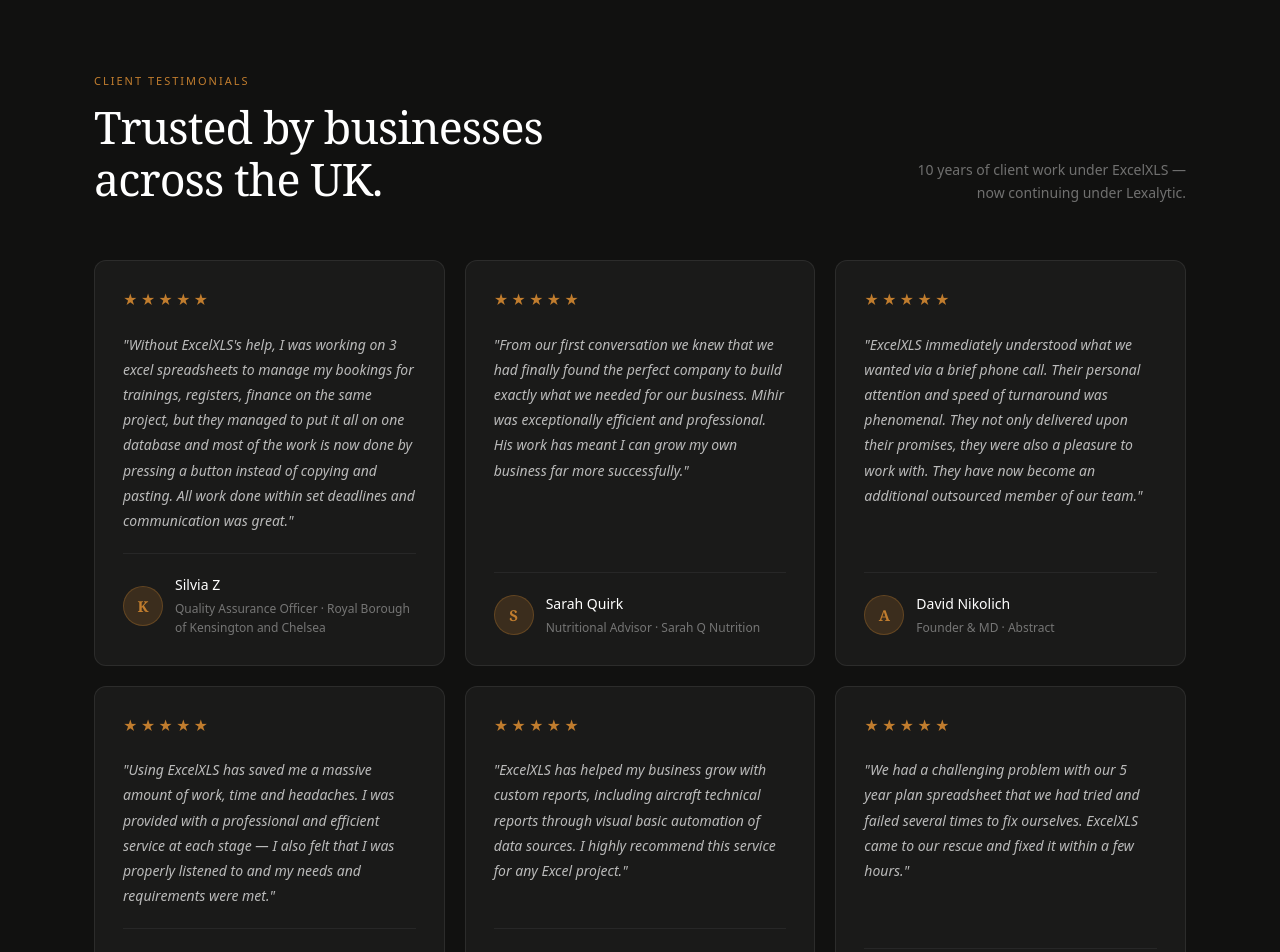
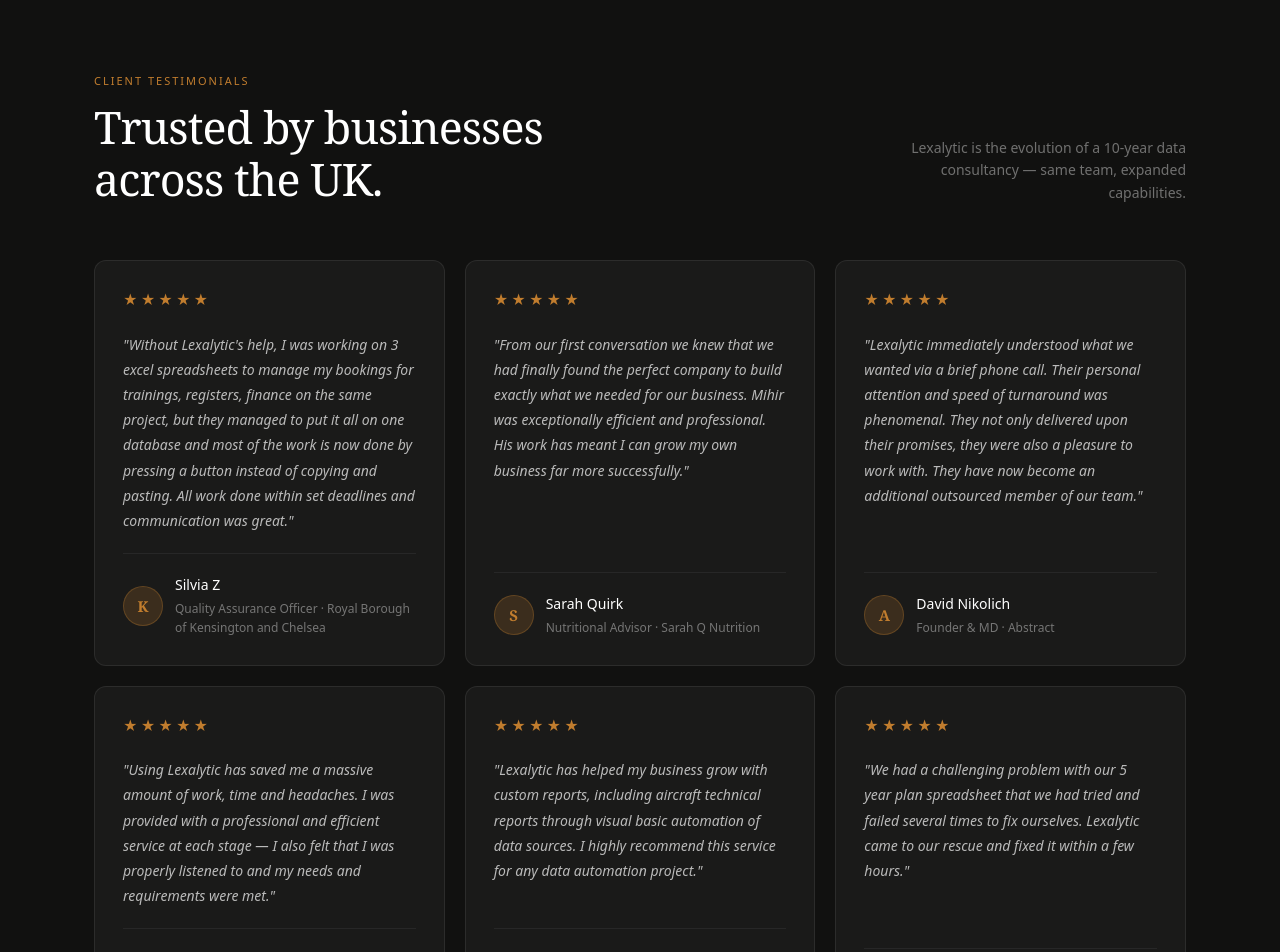
Before and after one commit to printpeachstudio-blip/lexalytic, a Next.js app: page / in a window 1280 px wide. Shown: the part 6020-6972 px from the top of the page. Built offline with nearby package versions, Linux system fonts and the light colour scheme.

Commit message:
replace ExcelXLS with Lexalytic in testimonials, update subtitle

```diff
--- a/components/Testimonials.tsx
+++ b/components/Testimonials.tsx
@@ -2,7 +2,7 @@
 
 const testimonials = [
   {
-    quote: "Without ExcelXLS's help, I was working on 3 excel spreadsheets to manage my bookings for trainings, registers, finance on the same project, but they managed to put it all on one database and most of the work is now done by pressing a button instead of copying and pasting. All work done within set deadlines and communication was great.",
+    quote: "Without Lexalytic's help, I was working on 3 excel spreadsheets to manage my bookings for trainings, registers, finance on the same project, but they managed to put it all on one database and most of the work is now done by pressing a button instead of copying and pasting. All work done within set deadlines and communication was great.",
     name: "Silvia Z",
     role: "Quality Assurance Officer",
     company: "Royal Borough of Kensington and Chelsea",
@@ -16,28 +16,28 @@ const testimonials = [
     initial: "S",
   },
   {
-    quote: "ExcelXLS immediately understood what we wanted via a brief phone call. Their personal attention and speed of turnaround was phenomenal. They not only delivered upon their promises, they were also a pleasure to work with. They have now become an additional outsourced member of our team.",
+    quote: "Lexalytic immediately understood what we wanted via a brief phone call. Their personal attention and speed of turnaround was phenomenal. They not only delivered upon their promises, they were also a pleasure to work with. They have now become an additional outsourced member of our team.",
     name: "David Nikolich",
     role: "Founder & MD",
     company: "Abstract",
     initial: "A",
   },
   {
-    quote: "Using ExcelXLS has saved me a massive amount of work, time and headaches. I was provided with a professional and efficient service at each stage — I also felt that I was properly listened to and my needs and requirements were met.",
+    quote: "Using Lexalytic has saved me a massive amount of work, time and headaches. I was provided with a professional and efficient service at each stage — I also felt that I was properly listened to and my needs and requirements were met.",
     name: "Kate Freethe",
     role: "Workshops Administrator",
     company: "Royal Shakespeare Company",
     initial: "R",
   },
   {
-    quote: "ExcelXLS has helped my business grow with custom reports, including aircraft technical reports through visual basic automation of data sources. I highly recommend this service for any Excel project.",
+    quote: "Lexalytic has helped my business grow with custom reports, including aircraft technical reports through visual basic automation of data sources. I highly recommend this service for any data automation project.",
     name: "Jeff Brandon",
     role: "Director",
     company: "White Cloud Aviation Services Ltd",
     initial: "W",
   },
   {
-    quote: "We had a challenging problem with our 5 year plan spreadsheet that we had tried and failed several times to fix ourselves. ExcelXLS came to our rescue and fixed it within a few hours.",
+    quote: "We had a challenging problem with our 5 year plan spreadsheet that we had tried and failed several times to fix ourselves. Lexalytic came to our rescue and fixed it within a few hours.",
     name: "Melvin Jay",
     role: "CEO & Founder",
     company: "Gunna Drinks",
@@ -52,8 +52,8 @@ export default function Testimonials() {
         <span className="section-label">Client testimonials</span>
         <div style={{ display: 'flex', justifyContent: 'space-between', alignItems: 'flex-end', marginBottom: '56px', flexWrap: 'wrap', gap: '16px' }}>
           <h2 style={{ color: 'var(--white)', maxWidth: '480px' }}>Trusted by businesses across the UK.</h2>
-          <p style={{ color: 'rgba(255,255,255,0.4)', fontSize: '14px', maxWidth: '280px', textAlign: 'right', lineHeight: '1.6' }}>
-            10 years of client work under ExcelXLS — now continuing under Lexalytic.
+          <p style={{ color: 'rgba(255,255,255,0.4)', fontSize: '14px', maxWidth: '320px', textAlign: 'right', lineHeight: '1.6' }}>
+            Lexalytic is the evolution of a 10-year data consultancy — same team, expanded capabilities.
           </p>
         </div>
 
@@ -68,14 +68,11 @@ export default function Testimonials() {
               flexDirection: 'column',
               gap: '20px',
             }}>
-              {/* Stars */}
               <div style={{ display: 'flex', gap: '3px' }}>
                 {[...Array(5)].map((_, s) => (
                   <span key={s} style={{ color: 'var(--amber)', fontSize: '14px' }}>★</span>
                 ))}
               </div>
-
-              {/* Quote */}
               <p style={{
                 fontSize: '14px', lineHeight: '1.8',
                 color: 'rgba(255,255,255,0.7)',
@@ -84,8 +81,6 @@ export default function Testimonials() {
               }}>
                 "{t.quote}"
               </p>
-
-              {/* Attribution */}
               <div style={{ display: 'flex', gap: '12px', alignItems: 'center', borderTop: '1px solid rgba(255,255,255,0.06)', paddingTop: '20px' }}>
                 <div style={{
                   width: '40px', height: '40px', borderRadius: '50%',
```
